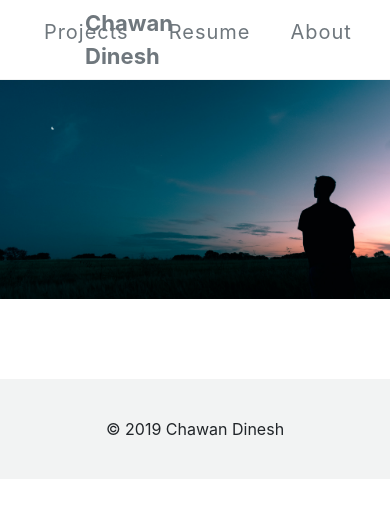
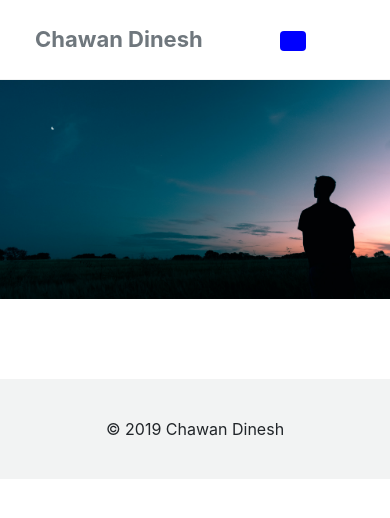
Before and after one commit to chawandinesh/chawandinesh.github.io, a Jekyll site: the page built from index.html, in a window 390 px wide. Shown: the top 518 px of the page. Built offline with Jekyll 4.4.1, drawn with Linux system fonts in a browser that asks for light colours.

Commit message:
change the name styles

```diff
--- a/_includes/header.html
+++ b/_includes/header.html
@@ -1,6 +1,6 @@
 <div class="header">
   <a class="namelink" href="/">Chawan Dinesh</a>
-  <div class="navbar">{% include navigation.html %}</div>
+  <div class="navbardisplay">{% include navigation.html %}</div>
 
 
 
--- a/_sass/main.scss
+++ b/_sass/main.scss
@@ -182,13 +182,14 @@ ul>li>a:hover:after {
 
 
 @media only screen and (max-width: 720px) {
-  .navbar {
+  .navbardisplay {
     display: none;
   }
 
-
-
-
+  .namelink {
+    left: 35px;
+    position: relative;
+  }
 
   .fa-1x {
     font-size: 1.5rem;
```
